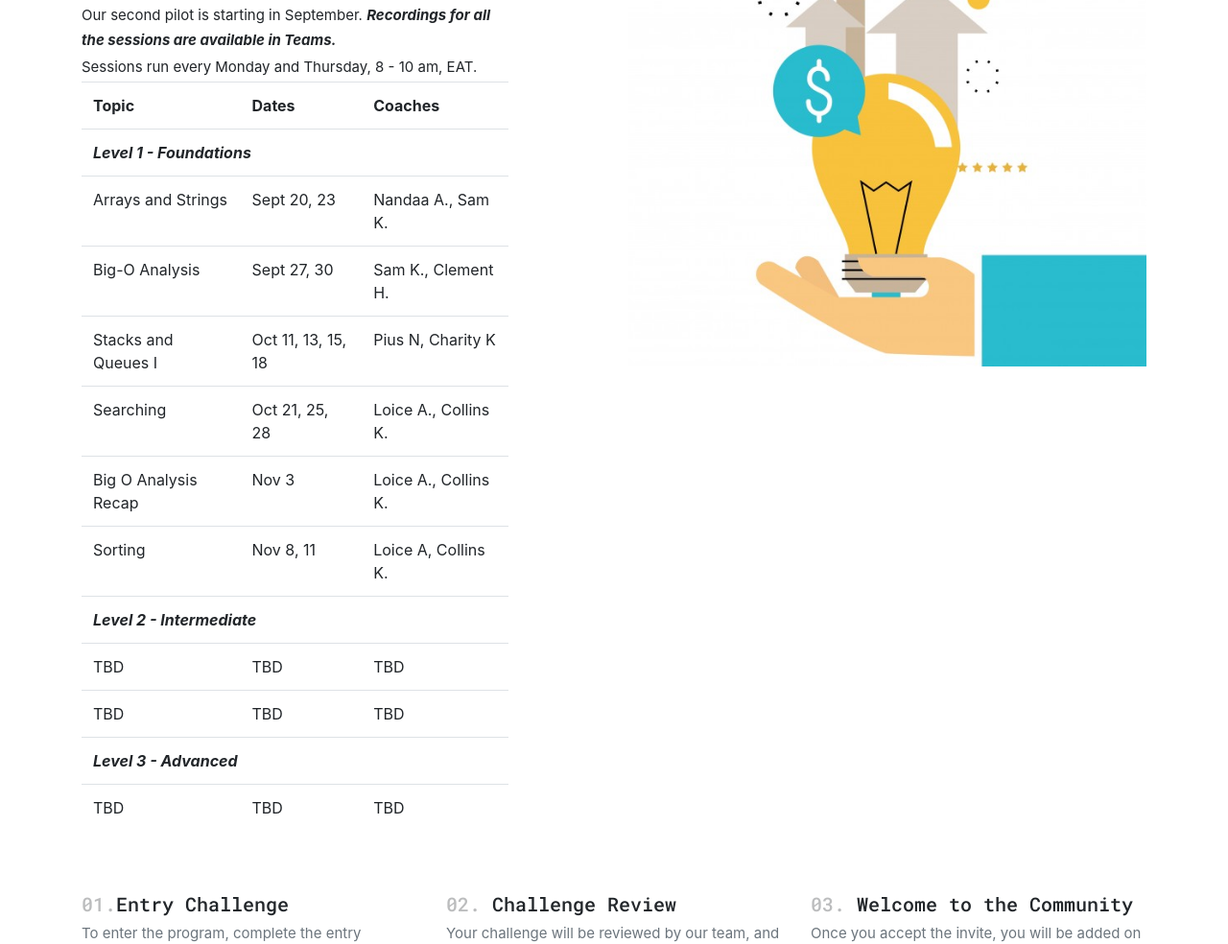
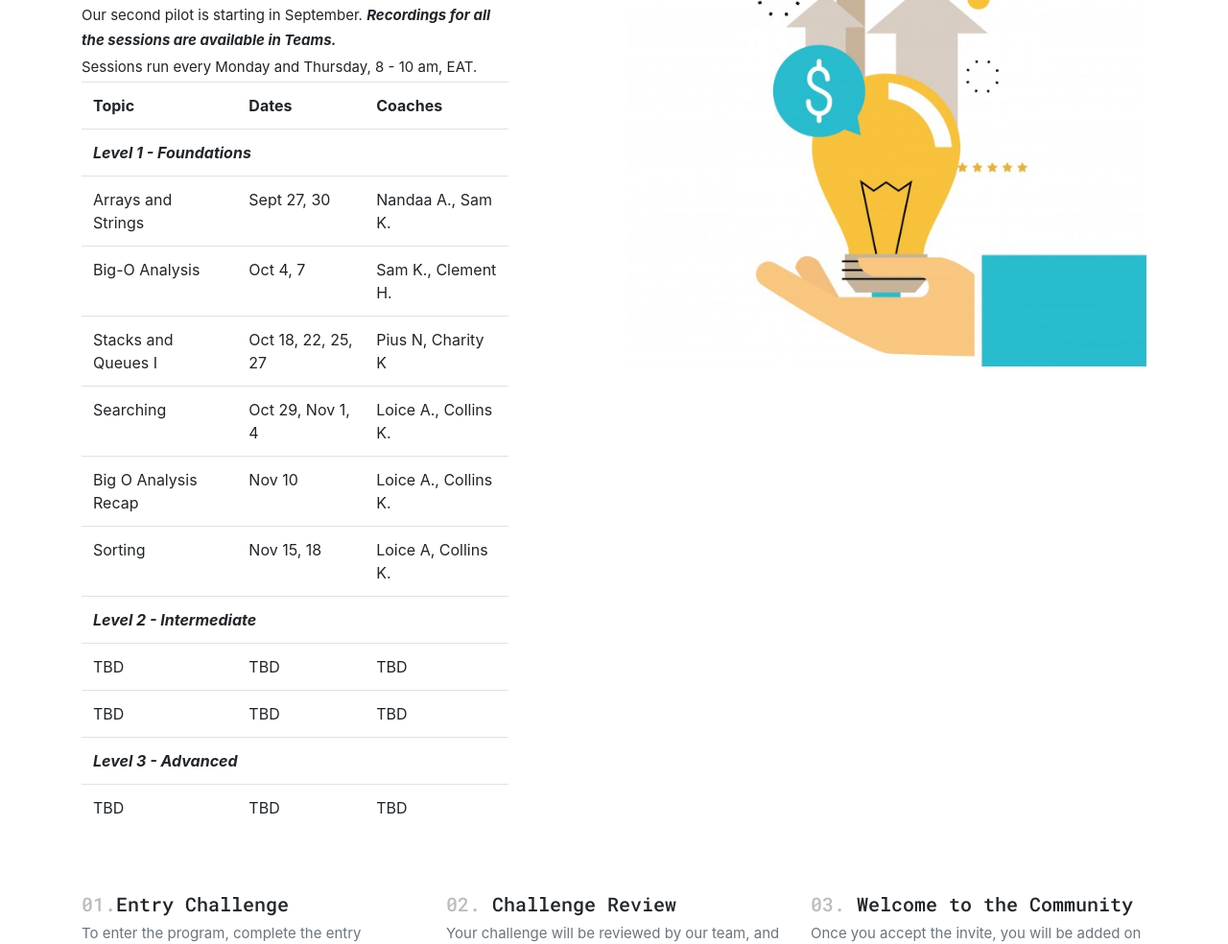
Before and after one commit to golclinics/golclinics.github.io, a plain HTML site: page index.html in a window 1280 px wide. Shown: the part 1216-2200 px from the top of the page at 96% size. Drawn offline with Linux system fonts and the light colour scheme.

Commit message:
chore: update schedule

```diff
--- a/index.html
+++ b/index.html
@@ -162,22 +162,22 @@
                                     <td colspan="3"><em><b>Level 1 - Foundations</b></em></td>
                                 </tr>
                                 <tr>
-                                    <td>Arrays and Strings</td><td>Sept 20, 23</td><td>Nandaa A., Sam K.</td>
+                                    <td>Arrays and Strings</td><td>Sept 27, 30</td><td>Nandaa A., Sam K.</td>
                                 </tr>
                                 <tr>
-                                    <td>Big-O Analysis</td><td>Sept 27, 30</td><td>Sam K., Clement H.</td>
+                                    <td>Big-O Analysis</td><td>Oct 4, 7</td><td>Sam K., Clement H.</td>
                                 </tr>
                                 <tr>
-                                    <td>Stacks and Queues I</td><td>Oct 11, 13, 15, 18</td><td>Pius N, Charity K</td>
+                                    <td>Stacks and Queues I</td><td>Oct 18, 22, 25, 27</td><td>Pius N, Charity K</td>
                                 </tr>
                                 <tr>
-                                    <td>Searching</td><td>Oct 21, 25, 28</td><td>Loice A., Collins K.</td>
+                                    <td>Searching</td><td>Oct 29, Nov 1, 4</td><td>Loice A., Collins K.</td>
                                 </tr>
                                 <tr>
-                                    <td>Big O Analysis Recap</td><td>Nov 3</td><td>Loice A., Collins K.</td>
+                                    <td>Big O Analysis Recap</td><td>Nov 10</td><td>Loice A., Collins K.</td>
                                 </tr>
                                 <tr>
-                                    <td>Sorting</td><td>Nov 8, 11</td><td>Loice A, Collins K.</td>
+                                    <td>Sorting</td><td>Nov 15, 18</td><td>Loice A, Collins K.</td>
                                 </tr>
                                 <tr>
                                     <td colspan="3"><em><b>Level 2 - Intermediate</b></em></td>
```
